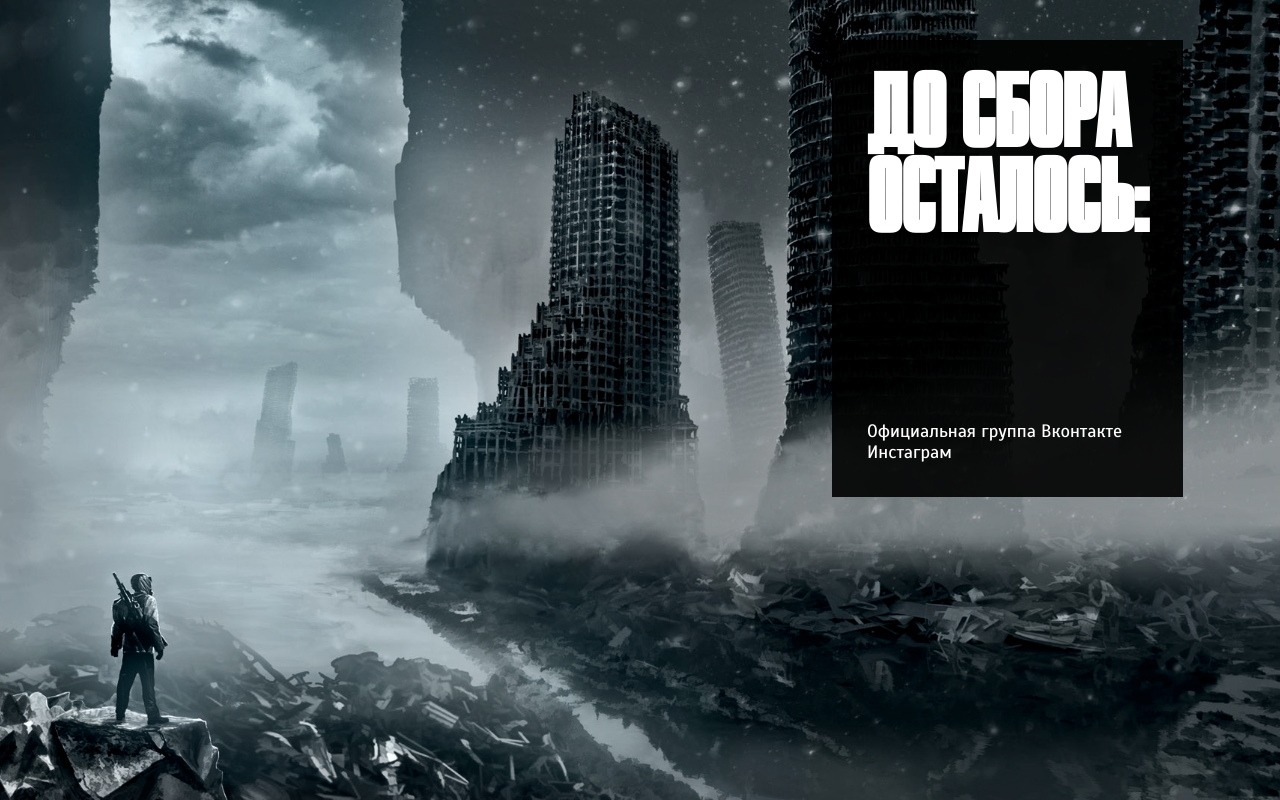
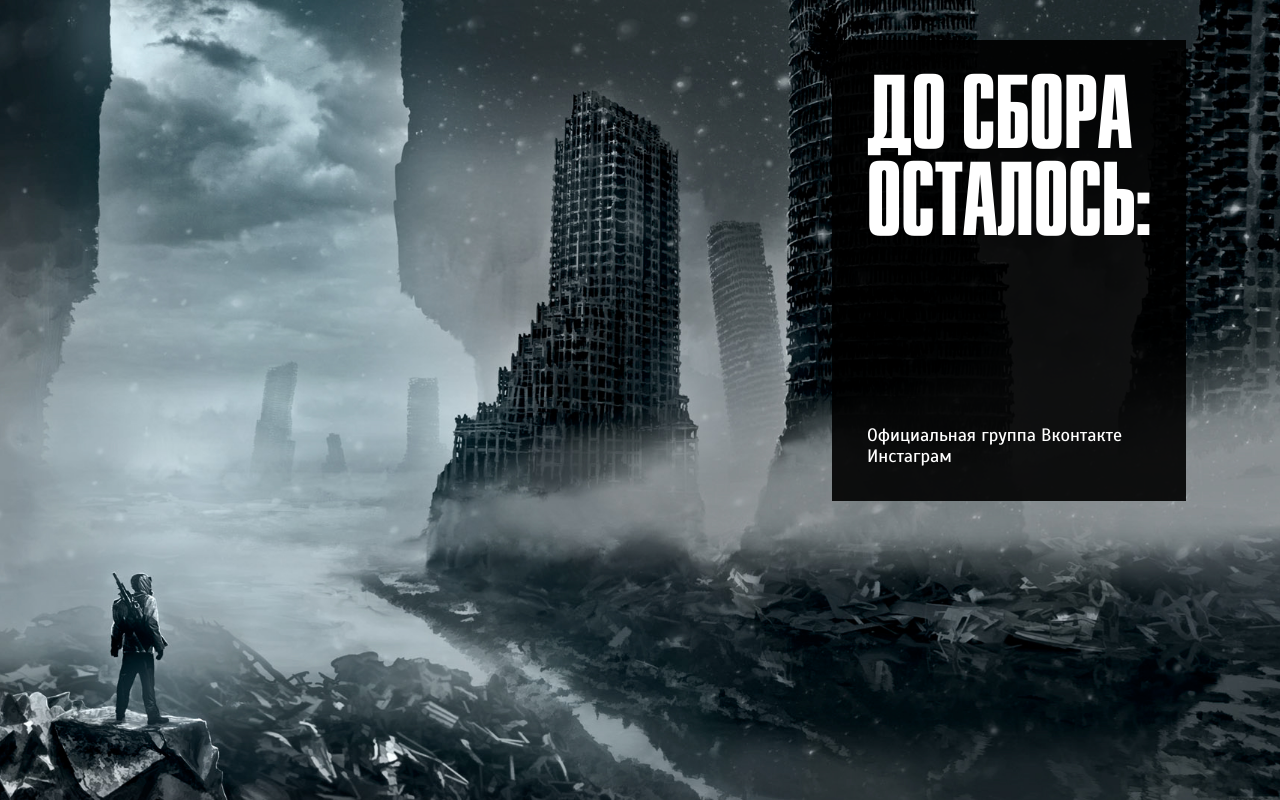
Before and after one commit to 3nilyd/3nilyd.github.io, a plain HTML site: page index.html in a window 1280 px wide. Drawn offline with Linux system fonts and the light colour scheme.

Commit message:
release 1

```diff
--- a/css/style.css
+++ b/css/style.css
@@ -22,6 +22,7 @@ a:active {
    }
 h1 {
     font-family: 'Press Gothic Pro', sans-serif;
+    font-weight: normal;
    }
 .info {
 	display: inline-block;
@@ -35,7 +36,7 @@ h1 {
 .header {
 	color: #FFF;
     text-align:justify;
-	font: 44.5px 'Press Gothic Pro', sans-serif;
+	font: 45px 'Press Gothic Pro', sans-serif;
 }
 .upperbanner{
 	width: auto;
@@ -47,6 +48,7 @@ h1 {
 	height: 150px;
 }
 .links{
+	font-weight: normal;
 	text-align: left;
 	font: 18px 'Scada', sans-serif;
 }
```
Also changed, not shown: index.html (+0 -1 lines).
